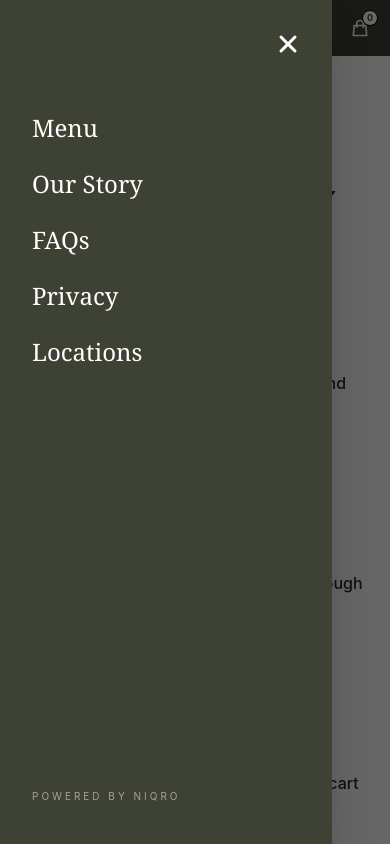
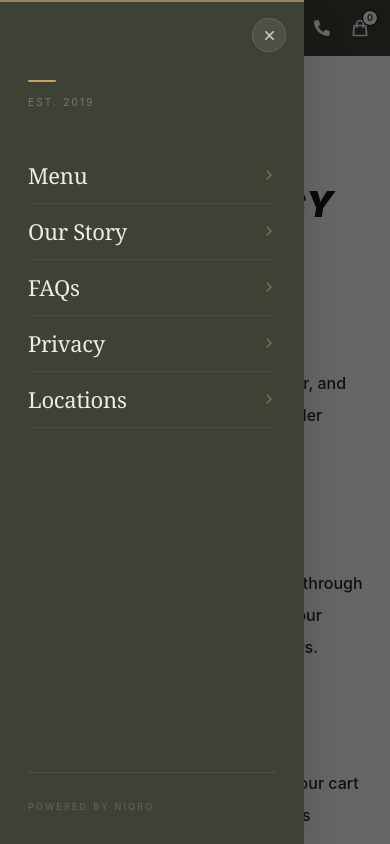
Before and after one commit to MuhammadBilalYousuf746/Mercado-Coffee, a React (Vite) app in the folder frontend/: page /privacy-policy in a window 390 px wide. Both pictures are taken after a click on the element 31 px from the left and 28 px from the top of the page. Shown: the top 844 px of the page. Built offline with nearby package versions, Linux system fonts and the light colour scheme; no server answers.

Commit message:
New design with optimized responsiveness and menu navigation speed

```diff
--- a/frontend/src/components/layout/NavDrawer.jsx
+++ b/frontend/src/components/layout/NavDrawer.jsx
@@ -1,6 +1,7 @@
-import React, { useCallback, useEffect } from "react";
+import React, { useCallback, useEffect, useRef } from "react";
 import { IoClose } from "react-icons/io5";
-import { Link } from "react-router-dom";
+import { IoChevronForward } from "react-icons/io5";
+import { Link, useNavigate, useLocation } from "react-router-dom";
 
 const navLinks = [
   { name: 'Menu', path: '/' },
@@ -9,9 +10,10 @@ const navLinks = [
   { name: 'Privacy', path: '/privacy-policy' }
 ];
 
-const ANIMATION_DURATION = 300;
-
 function NavDrawer({ isOpen, setIsOpen }) {
+  const touchStartPos = useRef(null);
+  const navigate = useNavigate();
+  const location = useLocation();
 
   useEffect(() => {
     document.body.style.overflow = isOpen ? 'hidden' : '';
@@ -22,20 +24,45 @@ function NavDrawer({ isOpen, setIsOpen }) {
     setIsOpen(false);
   }, [setIsOpen]);
 
+  const handleMenuClick = useCallback((e) => {
+    e.preventDefault();
+    closeDrawer();
+    if (location.pathname === '/') {
+      window.scrollTo(0, 0);
+    } else {
+      navigate('/', { replace: true });
+    }
+  }, [location.pathname, navigate, closeDrawer]);
+
+  const handleTouchStart = (e) => {
+    touchStartPos.current = e.touches[0].clientX;
+  };
+
+  const handleTouchMove = (e) => {
+    if (!touchStartPos.current) return;
+    const currentTouch = e.touches[0].clientX;
+    const diff = touchStartPos.current - currentTouch;
+    if (diff > 50) {
+      closeDrawer();
+      touchStartPos.current = null;
+    }
+  };
+
+  const handleTouchEnd = () => {
+    touchStartPos.current = null;
+  };
+
   const scrollToFooter = useCallback((e) => {
     e.preventDefault();
     closeDrawer();
-
-    setTimeout(() => {
-      const footer = document.querySelector('footer');
-      footer?.scrollIntoView({ behavior: 'smooth' });
-    }, ANIMATION_DURATION);
+    const footer = document.querySelector('footer');
+    footer?.scrollIntoView({ behavior: 'auto' });
   }, [closeDrawer]);
 
   return (
     <>
       <div
-        className={`fixed inset-0 bg-black/60 z-[60] transition-opacity duration-300 ${
+        className={`fixed inset-0 bg-black/60 z-[60] transition-opacity duration-200 ${
           isOpen ? 'opacity-100 visible' : 'opacity-0 invisible'
         }`}
         onClick={(e) => {
@@ -43,50 +70,83 @@ function NavDrawer({ isOpen, setIsOpen }) {
         }}
       />
 
-      {/* Drawer */}
-      <div className={`fixed top-0 left-0 h-full w-[85%] sm:w-80 bg-[#3E4235] z-[70] shadow-2xl transform transition-transform duration-500 ease-in-out ${
-        isOpen ? 'translate-x-0' : '-translate-x-full'
-      }`}>
+      <div
+        onTouchStart={handleTouchStart}
+        onTouchMove={handleTouchMove}
+        onTouchEnd={handleTouchEnd}
+        className={`fixed top-0 left-0 h-full w-[78%] max-w-[310px] bg-[#3E4235] z-[70] shadow-2xl transform transition-transform duration-300 ease-out flex flex-col ${
+          isOpen ? 'translate-x-0' : '-translate-x-full'
+        }`}
+      >
+        {/* Gold top accent line */}
+        <div className="absolute top-0 left-0 right-0 h-[2px] bg-[#C5A267] opacity-70" />
 
-        <div className="flex justify-end p-6">
+        {/* Close button */}
+        <div className="flex justify-end px-[18px] pt-[18px]">
           <button
             type="button"
             aria-label="Close menu"
             onClick={closeDrawer}
-            className="text-white hover:rotate-90 transition-transform duration-300 p-1 focus:outline-none focus:ring-2 focus:ring-white/50"
+            className="w-[34px] h-[34px] rounded-full flex items-center justify-center focus:outline-none"
+            style={{
+              background: 'rgba(255,255,255,0.08)',
+              border: '0.5px solid rgba(255,255,255,0.12)'
+            }}
           >
-            <IoClose size={32} />
+            <IoClose className="text-[17px] text-white/70" />
           </button>
         </div>
 
+        {/* Brand tag */}
+        <div className="px-7 pt-7">
+          <div className="w-7 h-[1.5px] bg-[#C5A267] rounded-full mb-1.5" />
+          <span className="text-[10px] tracking-[0.22em] uppercase text-white/30 font-sans">
+            Est. 2019
+          </span>
+        </div>
+
+        {/* Nav links */}
         <nav
           aria-label="Mobile navigation"
-          className="flex flex-col space-y-6 sm:space-y-8 px-8 sm:px-10 mt-6 sm:mt-10 font-serif"
+          className="flex flex-col px-7 mt-9 flex-1 font-serif"
         >
           {navLinks.map((link) => (
             <Link
               key={link.path}
               to={link.path}
-              onClick={closeDrawer}
-              className="text-2xl sm:text-3xl text-white hover:text-stone-300 transition-colors relative group w-fit"
+              onClick={link.name === 'Menu' ? handleMenuClick : closeDrawer}
+              className="flex items-center justify-between py-[11px] group"
+              style={{ borderBottom: '0.5px solid rgba(255,255,255,0.06)' }}
             >
-              {link.name}
-              <span className="absolute left-0 -bottom-1 w-0 h-0.5 bg-[#C5A267] transition-all duration-300 group-hover:w-full"></span>
+              <span className="text-[22px] text-white/90 group-hover:text-white transition-colors tracking-[-0.3px]">
+                {link.name}
+              </span>
+              <IoChevronForward className="text-[#C5A267] text-[14px] opacity-50 group-hover:opacity-100 transition-opacity" />
             </Link>
           ))}
 
           <button
             type="button"
             onClick={scrollToFooter}
-            className="text-2xl sm:text-3xl text-white hover:text-stone-300 transition-colors relative group w-fit text-left focus:outline-none focus:ring-2 focus:ring-white/50"
+            className="flex items-center justify-between py-[11px] group w-full text-left focus:outline-none"
+            style={{ borderBottom: '0.5px solid rgba(255,255,255,0.06)' }}
           >
-            Locations
-            <span className="absolute left-0 -bottom-1 w-0 h-0.5 bg-[#C5A267] transition-all duration-300 group-hover:w-full"></span>
+            <span className="text-[22px] text-white/90 group-hover:text-white transition-colors tracking-[-0.3px]">
+              Locations
+            </span>
+            <IoChevronForward className="text-[#C5A267] text-[14px] opacity-50 group-hover:opacity-100 transition-opacity" />
           </button>
         </nav>
 
-        <div className="absolute bottom-10 px-8 sm:px-10 text-stone-400 text-[10px] sm:text-xs tracking-[0.3em] uppercase select-none">
-          Powered By Niqro
+        {/* Divider + footer */}
+        <div
+          className="mx-7 my-5"
+          style={{ height: '0.5px', background: 'rgba(255,255,255,0.08)' }}
+        />
+        <div className="px-7 pb-7">
+          <span className="text-[9px] tracking-[0.25em] uppercase text-white/20 select-none">
+            Powered by Niqro
+          </span>
         </div>
       </div>
     </>
```
